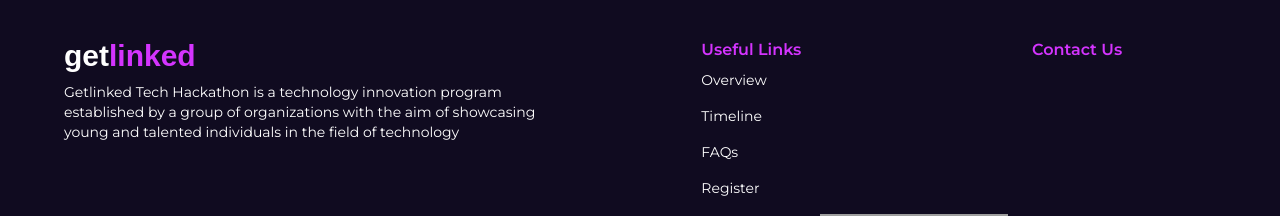
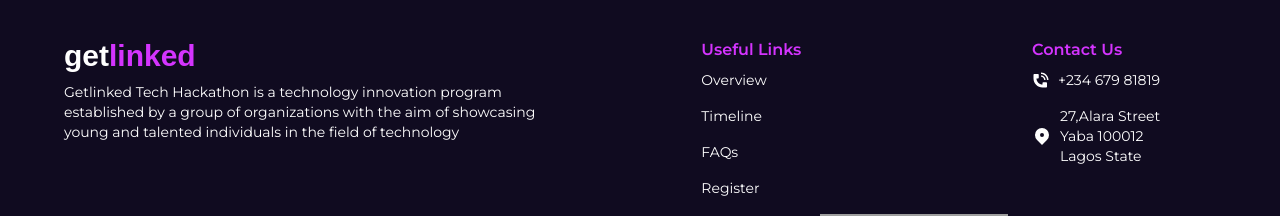
Before and after one commit to gift56/getlinked-ui-challengn, a Next.js app: page / in a window 1280 px wide. Shown: the part 6883-7099 px from the top of the page. Built offline with nearby package versions, Linux system fonts and the light colour scheme; grey boxes are pictures that could not be loaded; a web font is replaced by a local one.

Commit message:
working on footer

```diff
--- a/components/Footer.tsx
+++ b/components/Footer.tsx
@@ -1,4 +1,6 @@
 import { footerLinks, socialIcons } from "@/utils/constant";
+import { CgPhone } from "react-icons/cg";
+import { HiLocationMarker } from "react-icons/hi";
 import Link from "next/link";
 
 const Footer = () => {
@@ -56,6 +58,28 @@ const Footer = () => {
             <h2 className="text-primary text-sm md:text-base font-semibold">
               Contact Us
             </h2>
+            <nav
+              aria-label="fooret_contact"
+              className="flex flex-col items-start justify-start gap-4"
+            >
+              <Link
+                href="tel:+23467981819"
+                className="text-sm font-normal flex items-center justify-start gap-2 hover:text-primary transition-all duration-200"
+              >
+                <CgPhone size={18} />
+                <span>+234 679 81819</span>
+              </Link>
+              <Link
+                href=""
+                className="text-sm font-normal flex items-center justify-start gap-2 hover:text-primary transition-all duration-200"
+              >
+                <HiLocationMarker size={20} />
+                <span>
+                  27,Alara Street <br /> Yaba 100012
+                  <br /> Lagos State
+                </span>
+              </Link>
+            </nav>
           </div>
         </div>
       </div>
```
